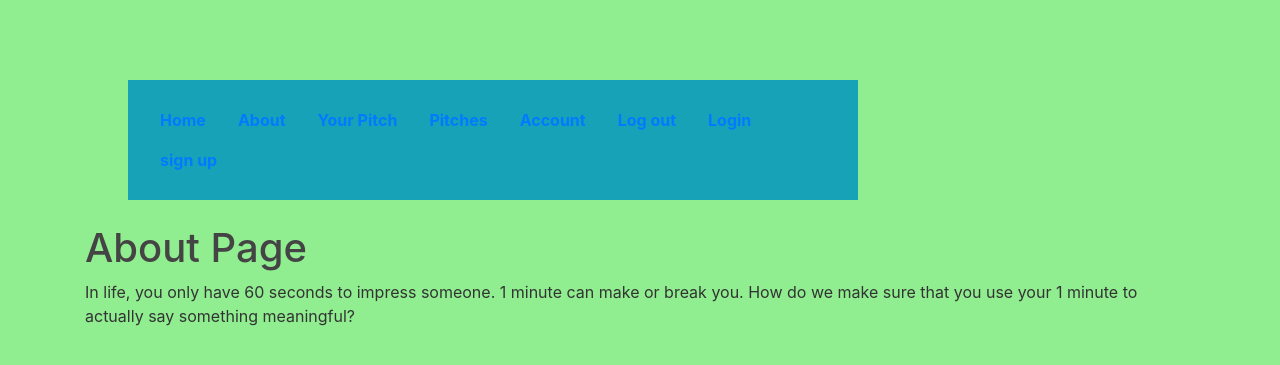
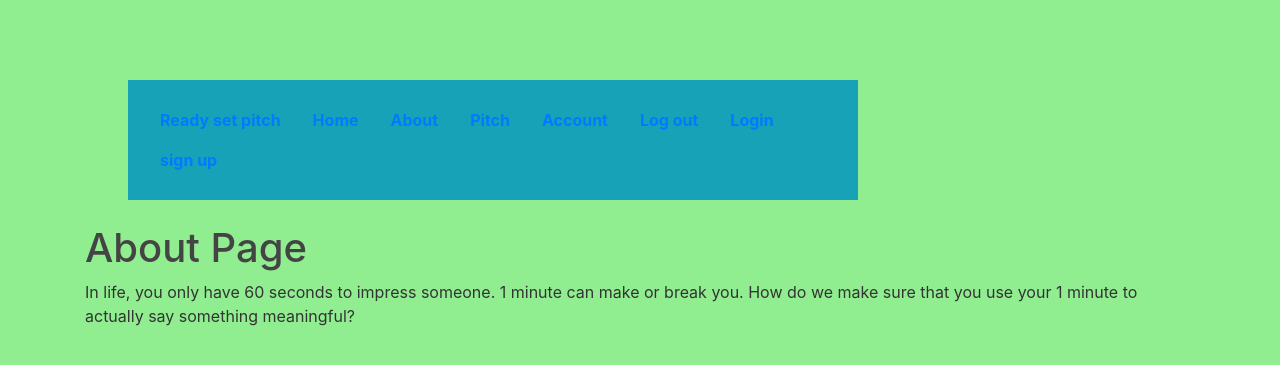
Before and after one commit to kelvinkyalo/1min-pitch, a Flask app: page /about in a window 1280 px wide. Shown: the top 365 px of the page. Run offline with Flask 2, Linux system fonts and the light colour scheme; parts of the project's set-up code (start-up, migrations or seed data) failed here and were passed over; some libraries are stand-ins or nearby versions.

Commit message:
change navbar

```diff
--- a/pitches/templates/layout.html
+++ b/pitches/templates/layout.html
@@ -27,16 +27,16 @@
             <ul class="nav">
 
                 <li class="nav-item">
+                    <a class="nav-link" href="/">Ready set pitch</a>
+                </li>
+                <li class="nav-item">
                     <a class="nav-link" href="{{ url_for('main.home') }}">Home</a>
                 </li>
                 <li class="nav-item">
                     <a class="nav-link" href="{{ url_for('main.about') }}">About</a>
                 </li>
                 <li class="nav-item">
-                    <a class="nav-link" href="/">Your Pitch</a>
-                </li>
-                <li class="nav-item">
-                    <a class="nav-link active" href="{{ url_for('pitchess.new_pitch') }}">Pitches</a>
+                    <a class="nav-link active" href="{{ url_for('pitchess.new_pitch') }}">Pitch</a>
                 </li>
                 <li class="nav-item">
                     <a class="nav-link" href="{{ url_for('users.account') }}">Account</a>
```
